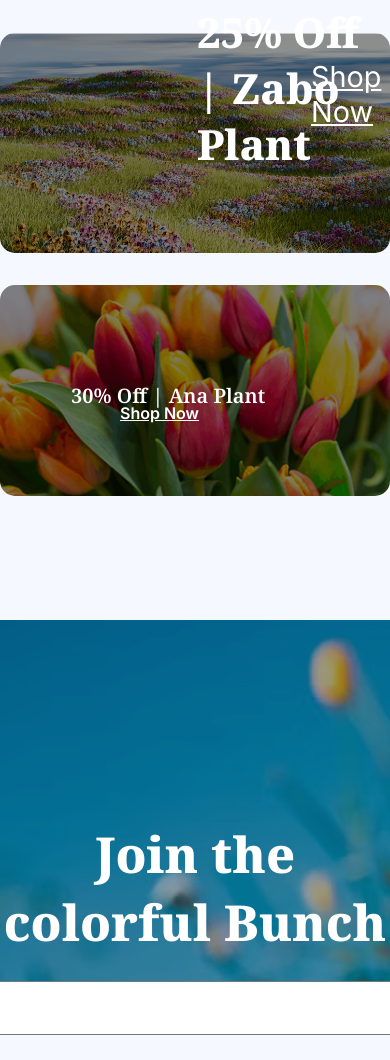
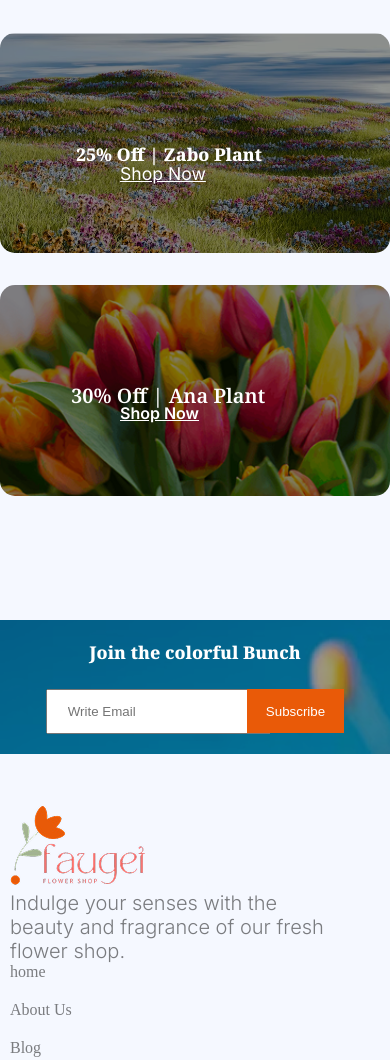
Before and after one commit to mahbubprince/Responsive-Flowers-project, a plain HTML site: page index.html in a window 390 px wide. Shown: the part 5072-6132 px from the top of the page. Drawn offline with Linux system fonts and the light colour scheme.

Commit message:
footer section responsive

```diff
--- a/style.css
+++ b/style.css
@@ -119,8 +119,12 @@ main {
     display: grid;
     grid-template-columns: repeat(4, 1fr);
     gap: 20px;
+    margin: 0 auto;
 }
 
+.plant-card img{
+    width: 100%; height: auto;
+}
 .flower-name {
     font-size: 1.25rem;
     font-weight: 600;
@@ -276,6 +280,7 @@ main {
     font-weight: 600;
 }
 
+/* footer section */
 .Join-Bunch {
     background-image: url(assets/news-letter-bg.png);
     height: 533px;
@@ -373,11 +378,6 @@ form {
         margin: 10px;
     }
 
-    .plant-card img {
-        height: auto;
-        width: 100%;
-    }
-
     .plant-lover {
         flex-direction: column;
 
@@ -400,12 +400,47 @@ form {
         height: auto;
         width: 100%;
     }
-    .Join-Bunch , input{
+
+    .dis-25 {
+        margin-left: 76px;
+        margin-top: -115px;
+        font-size: 1.1rem;
+    }
+
+    .dis-25-btn {
+        margin-left: 120px;
+        font-size: 1.1rem;
+        margin-top: -94px;
+    }
+
+    .Join-Bunch,
+    input {
         height: auto;
         width: 100%;
     }
+
+    .input {
+        padding-bottom: 20px;
+    }
+
+    .Join-Bunch-head {
+        font-size: 1.1rem;
+        padding-top: 20px;
+    }
+
+    .email {
+        height: 41px;
+        width: 100%;
+    }
+
+    .btn {
+        height: 44px;
+        width: 25%;
+    }
+
     .main-footer {
         flex-direction: column;
         margin-left: 10px;
     }
+
 }
```
